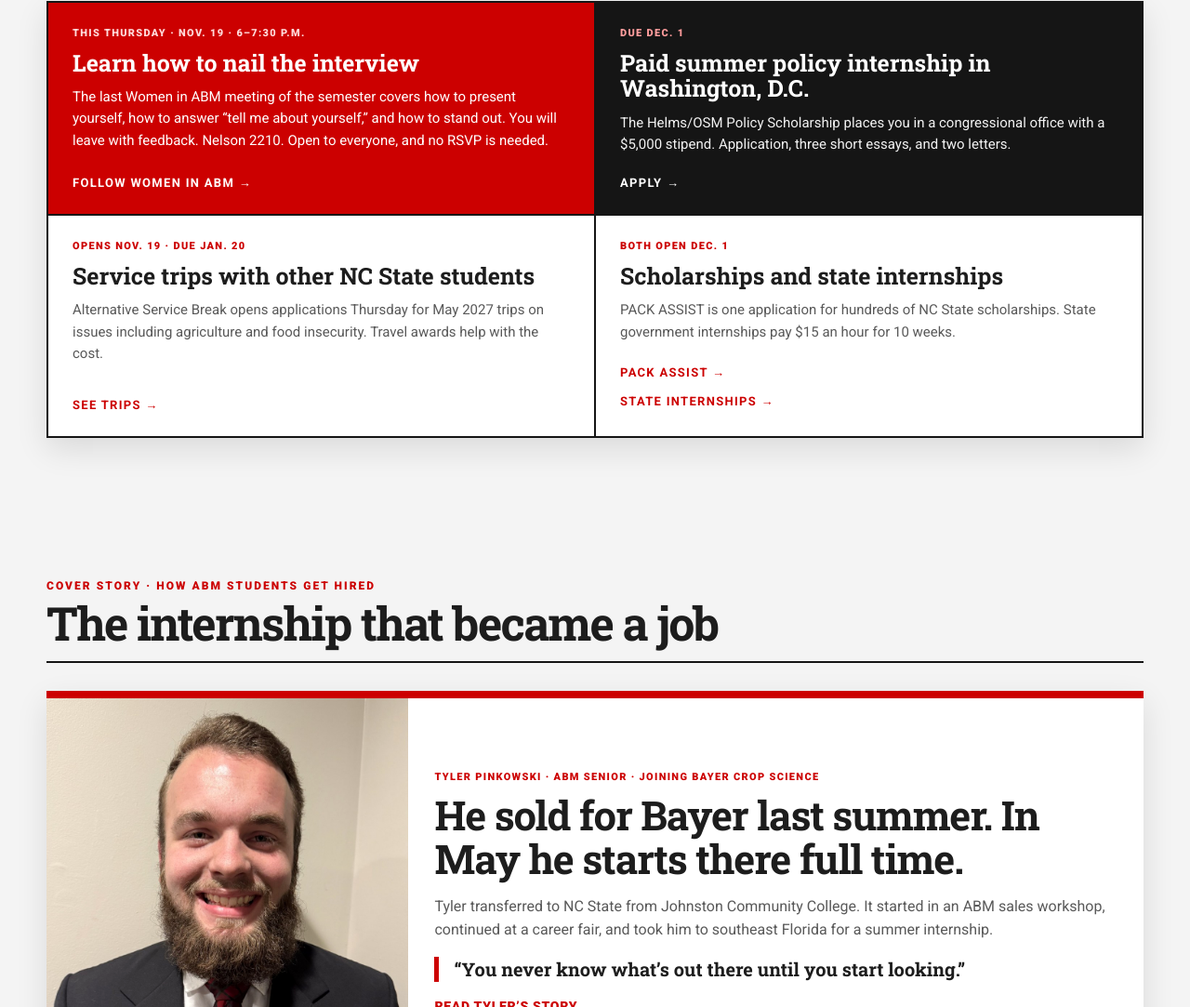
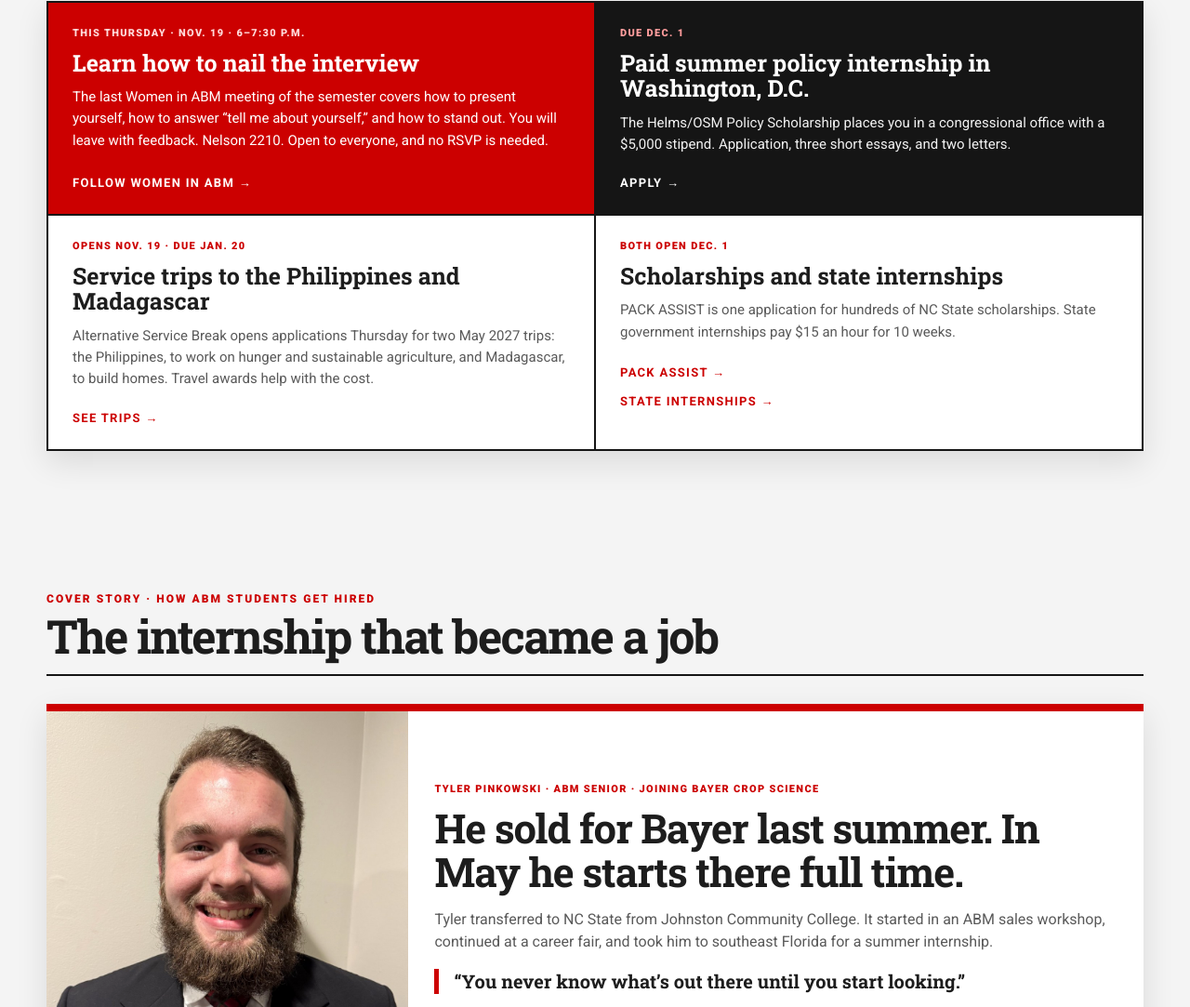
Before and after one commit to jtreme/abm-news, a plain HTML site: page issue-4/index.html in a window 1280 px wide. Shown: the part 955-2038 px from the top of the page at 93% size. Drawn offline with Linux system fonts and the light colour scheme.

Commit message:
Issue 4: name the two May 2027 service trip locations
Co-Authored-By: Claude Fable 5.2 <noreply@anthropic.com>
Claude-Session: https://claude.ai/code/session_01BjpAFcmKkFrLKr2pxHByBV

```diff
--- a/issue-4/index.html
+++ b/issue-4/index.html
@@ -115,8 +115,8 @@
 
         <a class="deadline-card" href="../internships/#p-service">
           <span class="card-label">Opens Nov. 19 · Due Jan. 20</span>
-          <strong>Service trips with other NC State students</strong>
-          <span>Alternative Service Break opens applications Thursday for May 2027 trips on issues including agriculture and food insecurity. Travel awards help with the cost.</span>
+          <strong>Service trips to the Philippines and Madagascar</strong>
+          <span>Alternative Service Break opens applications Thursday for two May 2027 trips: the Philippines, to work on hunger and sustainable agriculture, and Madagascar, to build homes. Travel awards help with the cost.</span>
           <b>See trips <span aria-hidden="true">→</span></b>
         </a>
 
```
Also changed, not shown: issue-4/email.html (+2 -2 lines).
